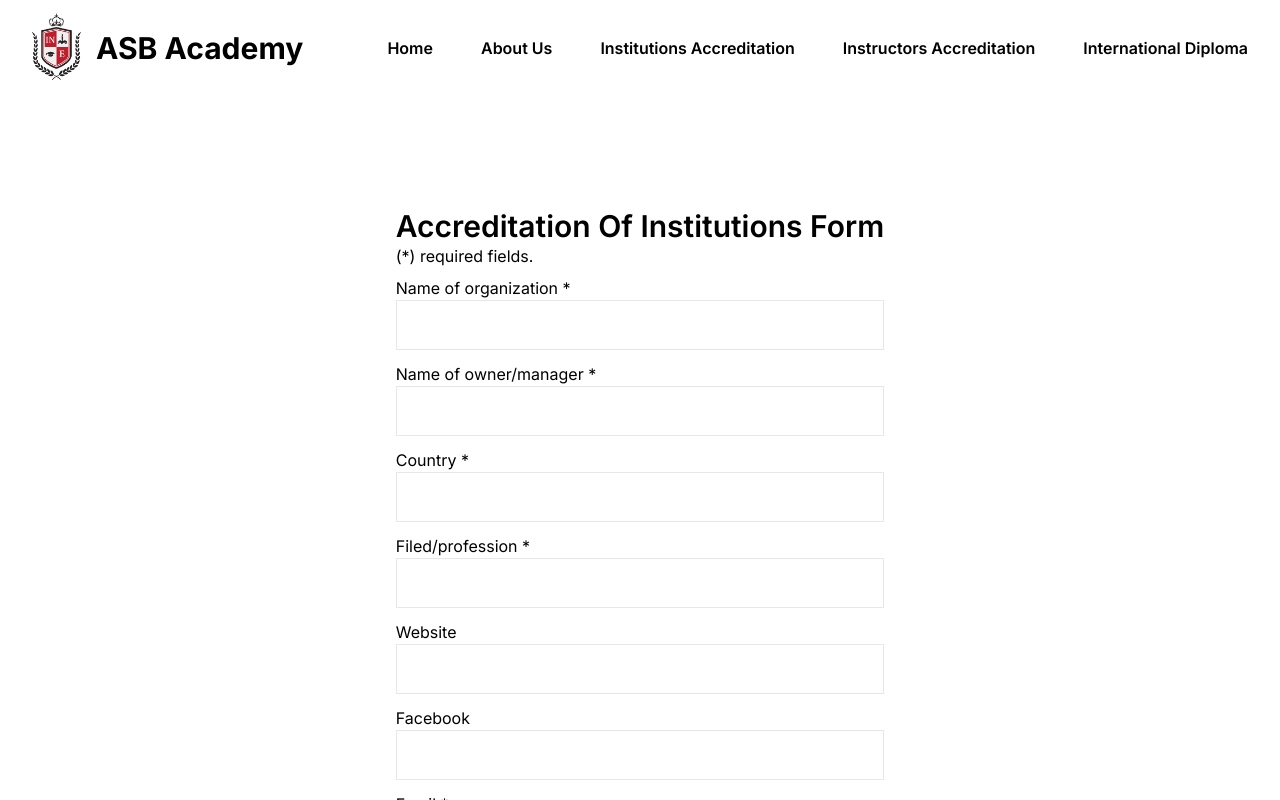
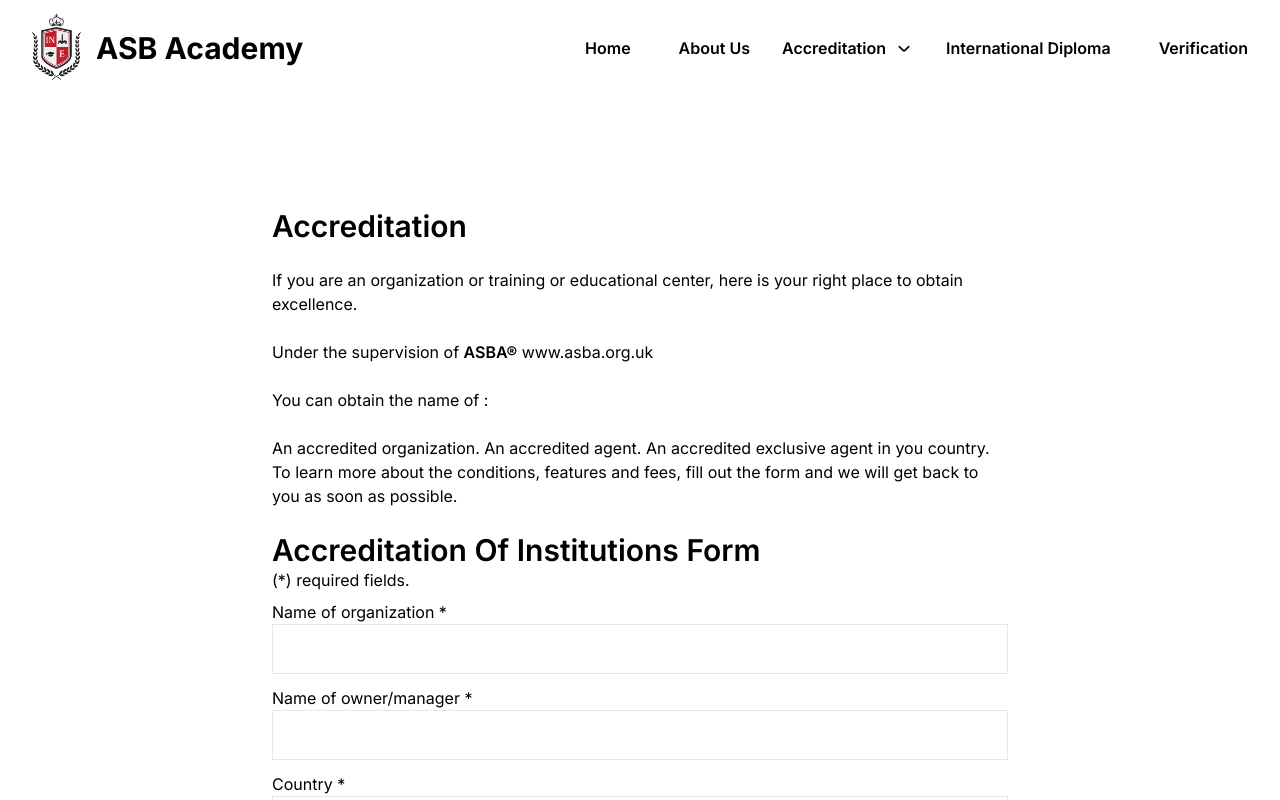
Before and after one commit to Ayoub900/gaps, a Next.js app: page /institutions-acc in a window 1280 px wide. Shown: the top 800 px of the page. Built offline with nearby package versions, Linux system fonts and the light colour scheme.

Commit message:
fix design and add links

```diff
--- a/src/app/_components/Footer.tsx
+++ b/src/app/_components/Footer.tsx
@@ -20,6 +20,7 @@
                         <Link className='text-white/70 underline p-2' href={'/institutions-acc'}>Accreditation Of Institutions</Link>
                         <Link className='text-white/70 underline p-2' href={'/instructors-acc'}>Accreditation Of Instructors</Link>
                         <Link className='text-white/70 underline p-2' href={'/international-diploma'}>International Diploma</Link>
+                        <Link className='text-white/70 underline p-2' href={'https://www.ga-skills.org.uk/verification'}>Verification</Link>
                         {/* <Link className='text-white/70 underline p-2' href={'/verification'}>Verifaction</Link> */}
                     </div>
                 </div>
--- a/src/app/_components/Navbar.tsx
+++ b/src/app/_components/Navbar.tsx
@@ -18,9 +18,20 @@
                 <div className=' flex-row hidden md:flex items-center gap-4 text-black font-semibold'>
                     <Link className='hover:text-red-600 transition-all duration-300 p-4' href={'/'}>Home</Link>
                     <Link className='hover:text-red-600 transition-all duration-300 p-4' href={'/about'}>About Us</Link>
-                    <Link className='hover:text-red-600 transition-all duration-300 p-4' href={'/institutions-acc'}>Institutions Accreditation</Link>
-                    <Link className='hover:text-red-600 transition-all duration-300 p-4' href={'/instructors-acc'}>Instructors Accreditation</Link>
+                    <span className='group relative transition-all duration-300 h-full flex flex-col justify-center'>
+                        <span className='gap-2 flex flex-row hover:text-red-600 cursor-pointer'>
+                            Accreditation
+                            <Image className='group-hover:rotate-180 transition-all duration-300 ease-in-out' src={'/arrow_black.svg'} width={20} height={20} alt='arrow' />
+                        </span>
+                        <div className=' hidden submenu z-[999] bg-white shadow-lg -translate-x-2 flex-row group-hover:flex group-hover:translate-x-0 transition-all duration-300 ease-in-out delay-100 absolute top-[80px] -left-[200px]'>
+                            <div className='p-4 mt-2 flex flex-col w-[300px]'>
+                                <Link className=' text-black/90 mb-2 p-2' href={'/institutions-acc'}>Institutions Accreditation</Link>
+                                <Link className=' text-black/90 mb-2 p-2' href={'/instructors-acc'}>Instructors Accreditation</Link>
+                            </div>
+                        </div>
+                    </span>
                     <Link className='hover:text-red-600 transition-all duration-300 p-4' href={'/international-diploma'}>International Diploma</Link>
+                    <Link className='hover:text-red-600 transition-all duration-300 p-4' href={'https://www.ga-skills.org.uk/verification'}>Verification</Link>
                     {/* <Link className='hover:text-red-600 transition-all duration-300 p-4' href={'/about'}>Verifaction</Link> */}
                 </div >
             </div >
--- a/src/app/_components/PhoneNavbar.tsx
+++ b/src/app/_components/PhoneNavbar.tsx
@@ -23,6 +23,7 @@
                         <a className='hover:text-red-600 transition-all duration-300 py-2' href={'/institutions-acc'}>Institutions Accreditation</a>
                         <a className='hover:text-red-600 transition-all duration-300 py-2' href={'/instructors-acc'}>Instructors Accreditation</a>
                         <a className='hover:text-red-600 transition-all duration-300 py-2' href={'/international-diploma'}>International Diploma</a>
+                        <a className='hover:text-red-600 transition-all duration-300 py-2' href={'https://www.ga-skills.org.uk/verification'}>Verification</a>
                     </div>
                 </div>
             }
--- a/src/app/institutions-acc/page.tsx
+++ b/src/app/institutions-acc/page.tsx
@@ -3,6 +3,7 @@
 import { redirect } from 'next/navigation'
 import React from 'react'
 import FormSubmitButton from '../_components/ui/FormSubmitButton'
+import Link from 'next/link'
 
 interface PageProps {
     searchParams: {
@@ -57,7 +58,27 @@
     }
     return (
         <div className='flex flex-col justify-center p-4 md:p-24'>
-            <form action={handleSubmit} className='p-4 mx-auto bg-white '>
+            <form action={handleSubmit} className='p-4 mx-auto bg-white max-w-3xl'>
+                <p>
+                    <h1 className='text-3xl font-semibold'>Accreditation</h1>
+                    <br />
+                    If you are an organization or training or educational center, here is your right place to obtain excellence.
+                    <br />
+                    <br />
+                    Under the supervision of <strong className='font-semibold'>ASBA®</strong> <Link href={"/"}></Link>www.asba.org.uk
+                    <br />
+                    <br />
+                    You can obtain the name of :
+                    <br />
+                    <br />
+                    An accredited organization.
+                    An accredited agent.
+                    An accredited exclusive agent in you country.
+                    To learn more about the conditions, features and fees,
+                    fill out the form and we will get back to you as soon as possible.
+                    <br />
+                    <br />
+                </p>
                 <h1 className='text-3xl font-semibold'>Accreditation Of Institutions Form</h1>
                 <p className='mb-2'>(*) required fields.</p>
                 <label className='flex flex-col'>
```
Also changed, not shown: public/arrow_black.svg (added).
